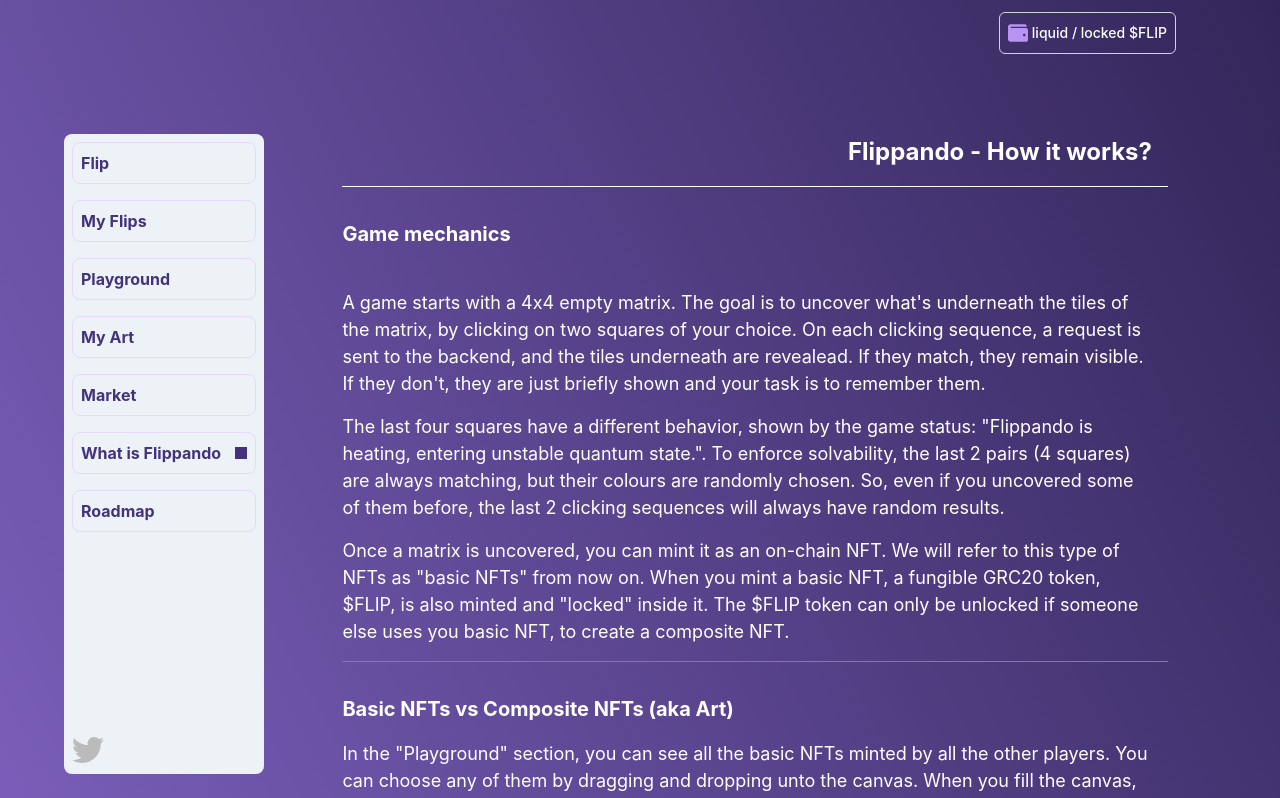
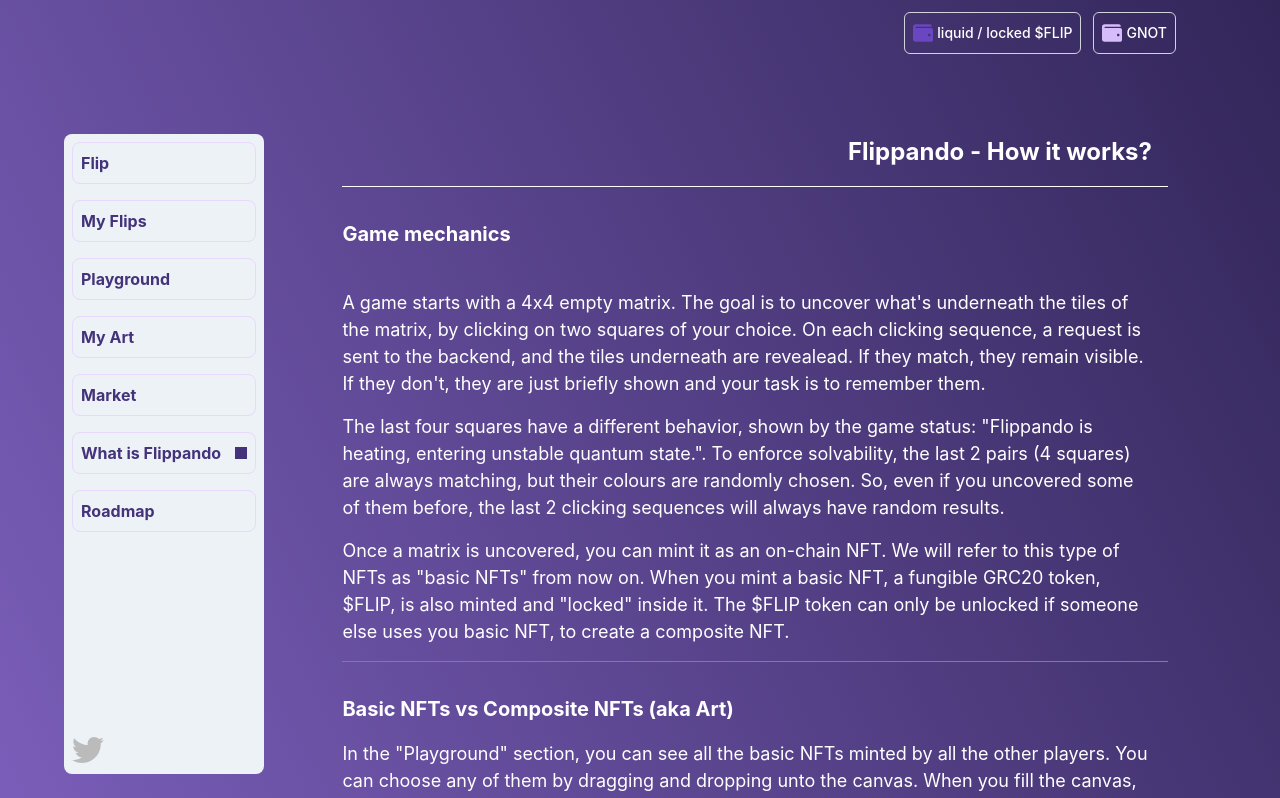
Before and after one commit to irreverentsimplicity/flippando-gno, a Next.js app: page /docs in a window 1280 px wide. Shown: the top 798 px of the page. Built offline with nearby package versions, Linux system fonts and the light colour scheme.

Commit message:
secondary GNOT wallet, wip

```diff
--- a/components/Header.js
+++ b/components/Header.js
@@ -3,7 +3,7 @@ import { Flex, Box, Text, Spacer, Image } from '@chakra-ui/react';
 import Wallet from "./Wallet";
 
 
-const Header = ({ userBalances }) => {
+const Header = ({ userBalances, userGnotBalances }) => {
     return (
         <Flex align="center" p="4" bg="transparent" boxShadow="sm">
           <Box display="flex" alignItems="flex-start" flexDirection={"column"}>
@@ -11,7 +11,7 @@ const Header = ({ userBalances }) => {
             <Text fontSize="xs" fontWeight="italic">Estoy flippando en colores</Text>
           </Box>
           <Spacer />
-          <Wallet userBalances={userBalances} />
+          <Wallet userBalances={userBalances} userGnotBalances={userGnotBalances} />
         </Flex>
       );
 }
--- a/components/Wallet.js
+++ b/components/Wallet.js
@@ -4,17 +4,23 @@ import { Icon } from "@chakra-ui/react";
 //import AdenaWallet from "./AdenaWallet";
 
 
-const Wallet = ({ userBalances }) => {
+const Wallet = ({ userBalances, userGnotBalances }) => {
     return (
       <div>
       {/*<AdenaWallet/>*/}
       <div className="grid grid-cols-5 pb-20 justify-end">
         <div className="col-span-5 flex justify-end pr-10">
-        <div className="rounded-md flex flex-row justify-center items-center mt-3 p-2 bg-black-400border border-gray-300" style={{ borderWidth: '0.5px' }}>
-        <Icon as={FaWallet} w={6} h={6} alignSelf="left" color={'purple.300'} pr={1}/>
+        <div className="rounded-md flex flex-row justify-center items-center mt-3 mr-3 p-2 bg-black-400border border-gray-300" style={{ borderWidth: '0.5px' }}>
+        <Icon as={FaWallet} w={6} h={6} alignSelf="left" color={'purple.600'} pr={1}/>
           <button className="text-sm font-medium gap-6 text-white border-transparent focus:outline-none">
             {userBalances.availableBalance} liquid / {userBalances.lockedBalance} locked
             $FLIP
+          </button>
+        </div>
+        <div className="rounded-md flex flex-row justify-center items-center mt-3 p-2 bg-black-400border border-gray-300" style={{ borderWidth: '0.5px' }}>
+        <Icon as={FaWallet} w={6} h={6} alignSelf="left" color={'purple.200'} pr={1}/>
+          <button className="text-sm font-medium gap-6 text-white border-transparent focus:outline-none">
+            {userGnotBalances} GNOT
           </button>
         </div>
         </div>
--- a/pages/flip.js
+++ b/pages/flip.js
@@ -69,6 +69,7 @@ export default function Home() {
   const [level2Board, setLevel2Board] = useState(new Array(16).fill(0));
   //const [nfts, setNfts] = useState([]);
   const userBalances = useSelector(state => state.flippando.userBalances);
+  const [userGnotBalances, setUserGnotBalances] = useState("unknown")
   const userBasicNFTs = useSelector(state => state.flippando.userBasicNFTs);
 
   const dispatch = useDispatch();
@@ -109,6 +110,7 @@ export default function Home() {
         console.log("getGNOTBalances response in Flip", response);
         let parsedResponse = JSON.parse(response);
         console.log("parseResponse", JSON.stringify(parsedResponse, null, 2))
+        setUserGnotBalances(parsedResponse)
         if(parsedResponse <= 1000000){
           actions.fundAccount("flippando")
         }
@@ -827,7 +829,7 @@ export default function Home() {
         <link rel="icon" href="/favicon.ico" />
       </Head>
 
-      <Header userBalances={userBalances} />
+      <Header userBalances={userBalances} userGnotBalances={userGnotBalances}/>
 
       <div className="grid flex grid-cols-5">
 
```
